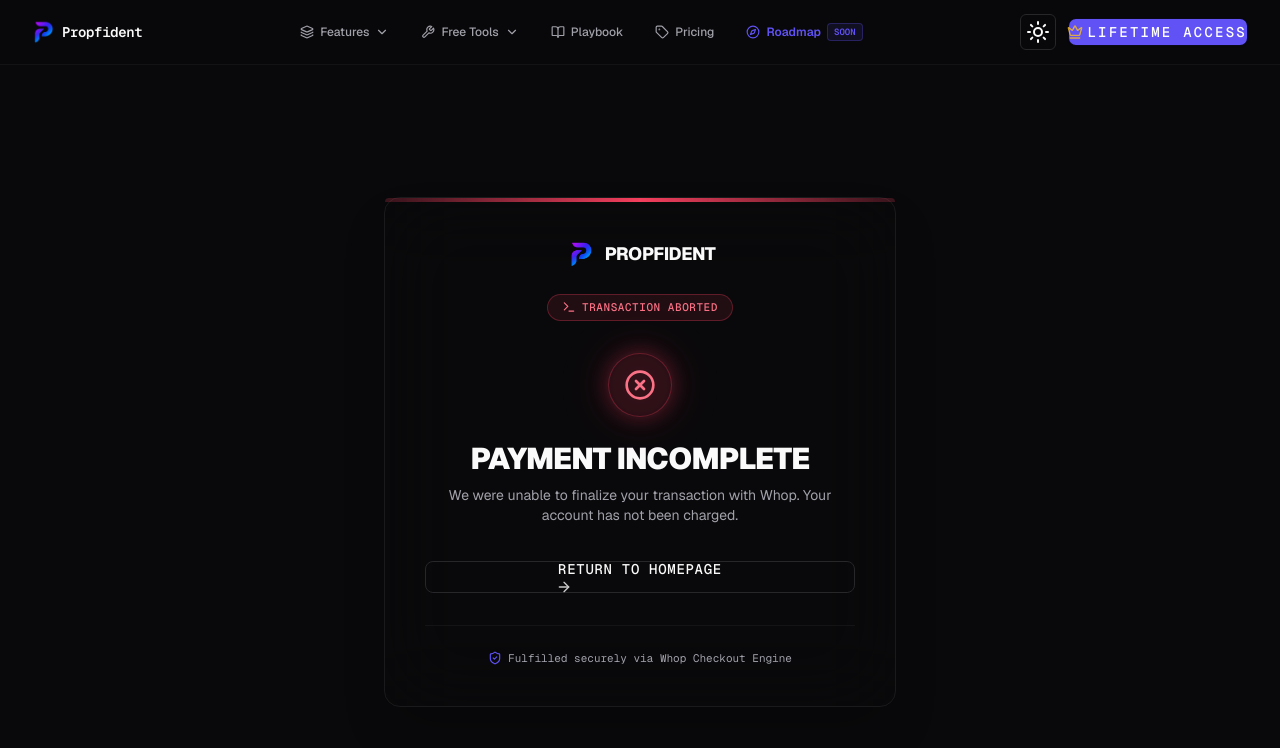
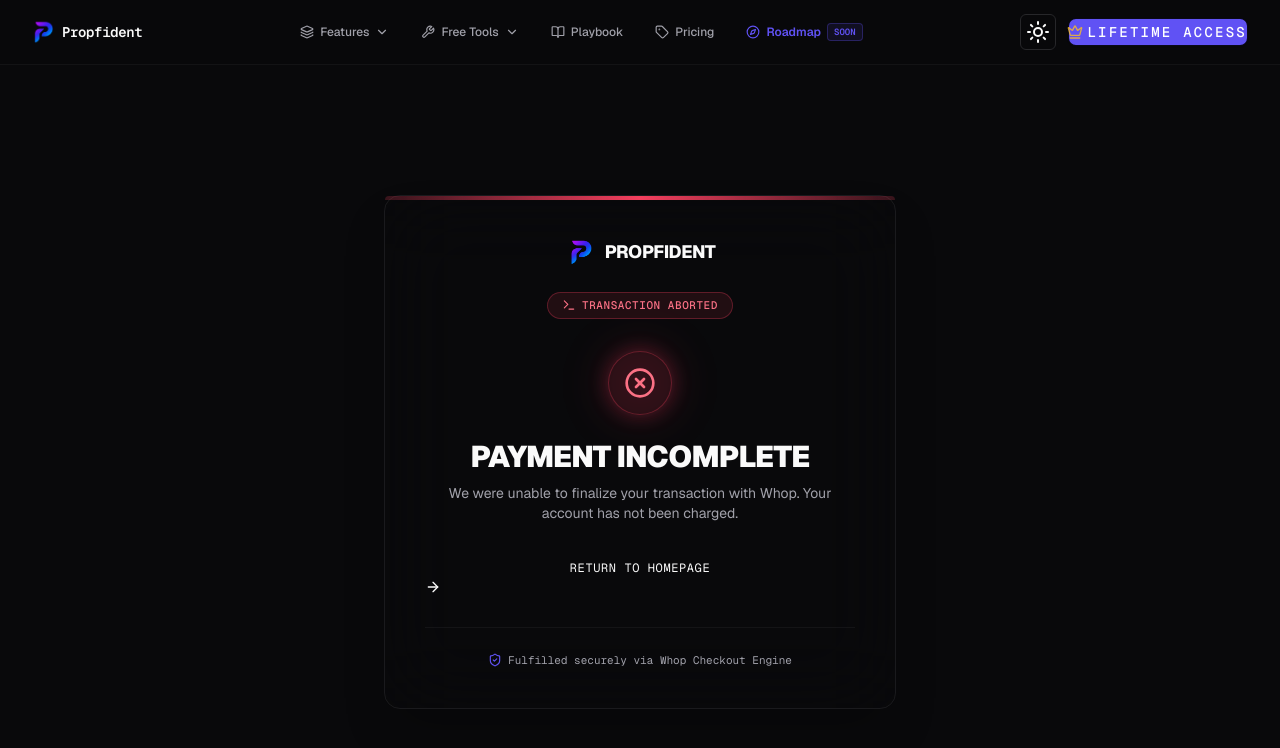
Before and after one commit to apexdigistudios/propfident-v2, a Next.js app: page /checkout/complete in a window 1280 px wide. Shown: the top 748 px of the page. Built offline with nearby package versions, Linux system fonts and the light colour scheme.

Commit message:
error fix

```diff
--- a/app/checkout/complete/page.tsx
+++ b/app/checkout/complete/page.tsx
@@ -1,7 +1,6 @@
 import Link from "next/link";
 import Image from "next/image";
 import { CheckCircle2, XCircle, ArrowRight, Mail, ShieldCheck, Download, Terminal, Sparkles, FileText } from "lucide-react";
-import { Button } from "@/components/ui/button";
 import { Badge } from "@/components/ui/badge";
 
 export default async function CheckoutCompletePage({
@@ -90,24 +89,20 @@
 
             {/* Actions */}
             <div className="mt-8 space-y-3">
-              <Button
-                asChild
+              <a
+                href="/api/download/playbook"
+                download
                 className="w-full h-11 bg-emerald-500 hover:bg-emerald-600 text-white font-mono text-xs font-semibold uppercase tracking-wider shadow-[0_0_25px_rgba(16,185,129,0.35)] transition-all gap-2"
               >
-                <a href="/api/download/playbook" download>
                 <Download className="h-4 w-4" /> Download Playbook PDF
               </a>
-              </Button>
 
-              <Button
-                variant="outline"
-                asChild
+              <Link
+                href="/"
                 className="w-full h-11 border-border/80 bg-card hover:bg-accent text-foreground font-mono text-xs uppercase tracking-wider gap-2"
               >
-                <Link href="/">
                 Return to Dashboard <ArrowRight className="h-4 w-4" />
               </Link>
-              </Button>
             </div>
           </>
         ) : (
@@ -136,15 +131,12 @@
             </p>
 
             <div className="mt-8 space-y-3">
-              <Button
-                variant="outline"
-                asChild
+              <Link
+                href="/"
                 className="w-full h-11 border-border bg-card hover:bg-accent text-foreground font-mono text-xs uppercase tracking-wider gap-2"
               >
-                <Link href="/">
                 Return to Homepage <ArrowRight className="h-4 w-4" />
               </Link>
-              </Button>
             </div>
           </>
         )}
```
Lines whose indentation alone changed are shown as unchanged.
